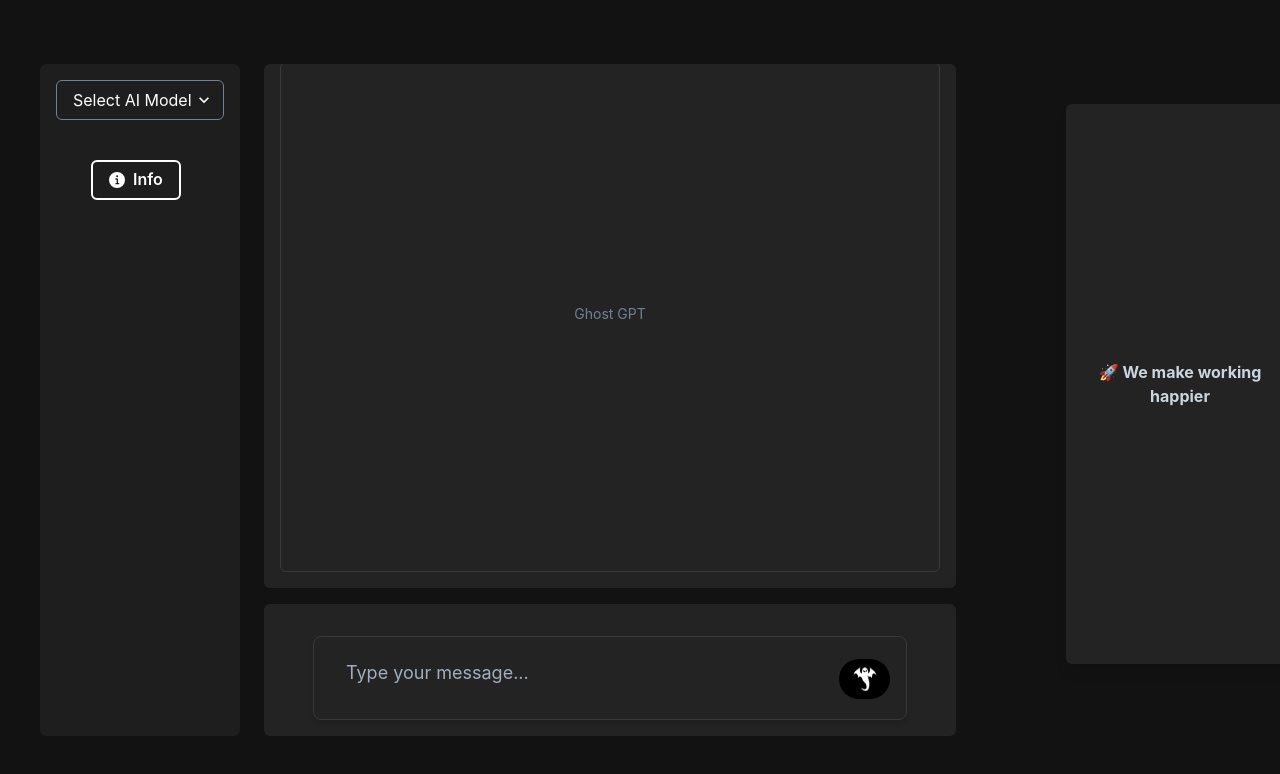
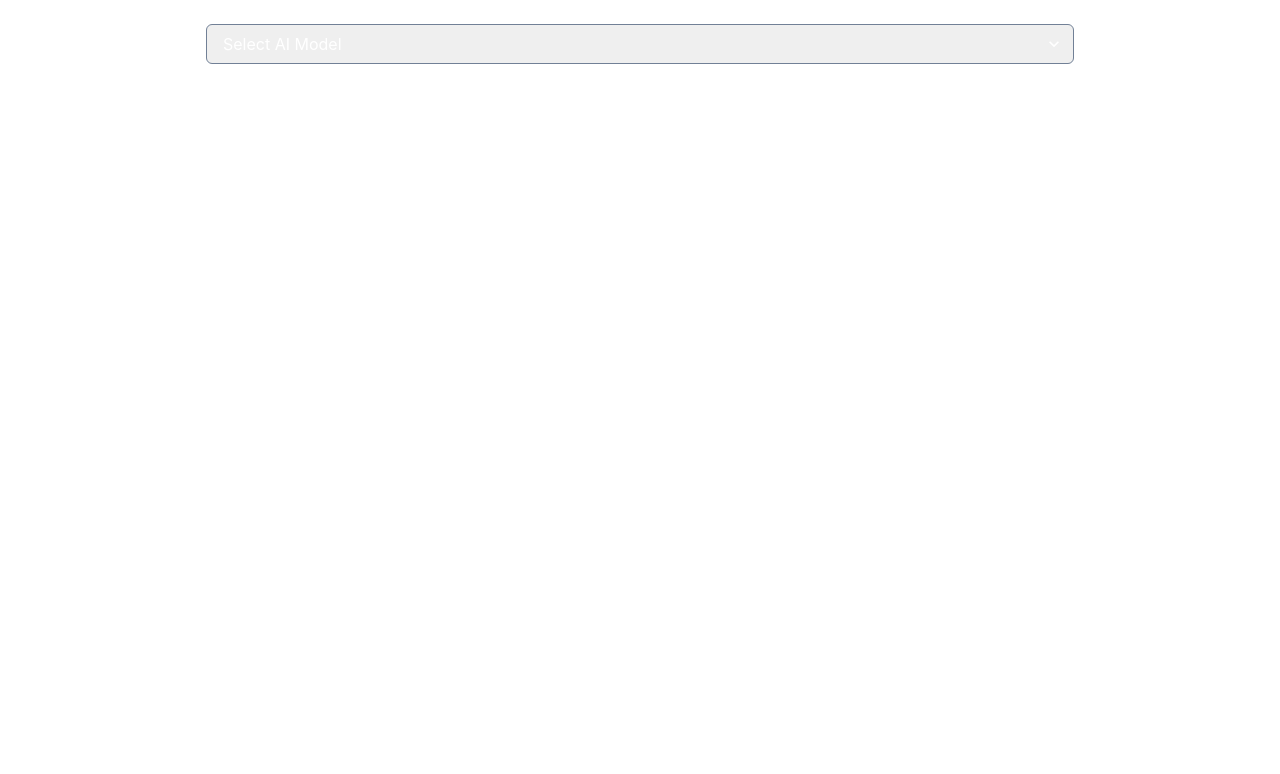
Before and after one commit to deeev2005/Ghost-GPT, a React (Create React App) app: page / in a window 1280 px wide. Shown: the top 774 px of the page. Built offline with nearby package versions, Linux system fonts and the light colour scheme.

Commit message:
url change

```diff
--- a/src/App.js
+++ b/src/App.js
@@ -1,136 +1,168 @@
-import React, { useState, useEffect } from "react";
-import {
-  ChakraProvider,
-  Box,
-  extendTheme,
-  Button,
-  Avatar,
-  Flex,
-} from "@chakra-ui/react";
-import { GoogleLogin } from "@react-oauth/google";
-import { jwtDecode } from "jwt-decode";
+import React, { useState } from "react";
+import { VStack, Button, Select, Text, Box } from "@chakra-ui/react";
+import { CloseIcon } from "@chakra-ui/icons";
 
-import AIModelSelector from "./components/AIModelSelector";
-import ChatHistory from "./components/ChatHistory";
-import PromptBox from "./components/PromptBox";
-import Advertisement from "./components/Advertisement";
-import AIResponseBox from "./components/AIResponseBox";
+const modelMappings = {
+  "TARS": "bytedance-research/ui-tars-72b:free",
+  "DeepSeek:R1": "deepseek/deepseek-r1:free",
+  "DeepHermes": "nousresearch/deephermes-3-mistral-24b-preview:free",
+  "Gemma": "google/gemma-3-27b-it:free",
+  "Llama": "nvidia/llama-3.1-nemotron-70b-instruct:free",
+  "Qwen 3 (235B)": "qwen/qwen3-235b-a22b:free",
+  "Qwen 3 (30B)":"qwen/qwen3-30b-a3b:free",
+  "Qwen 3 (0.6B)":"qwen/qwen3-0.6b-04-28:free",
+  "Mistral 24B": "mistralai/mistral-small-3.1-24b-instruct:free",
+  "Olympric Coder": "open-r1/olympiccoder-32b:free",
+  "ArliAI":"arliai/qwq-32b-arliai-rpr-v1:free",
+  "Microsoft-Phi 4+":"microsoft/phi-4-reasoning-plus:free",
+  "Intern":"opengvlab/internvl3-14b:free",
+  "DeepSeek V2":"deepseek/deepseek-prover-v2:free",
+  "MAI DS R1":"microsoft/mai-ds-r1:free",
+  "Chimera R1T":"tngtech/deepseek-r1t-chimera:free",
+  "GLM Z1 32B":"thudm/glm-z1-32b:free",
+  "GLM 4 32B":"thudm/glm-4-32b:free",
+  "Shisa V2 ":"shisa-ai/shisa-v2-llama3.3-70b:free",
+  "Deepcoder ":"agentica-org/deepcoder-14b-preview:free",
+  "Kimi ":"moonshotai/kimi-vl-a3b-thinking:free",
+  "Llama Maverick":"meta-llama/llama-4-maverick:free",
+  "Llama Scout":"meta-llama/llama-4-scout:free",
+  "Reka Flash 3":"rekaai/reka-flash-3:free",
+  "Mistral Nemo":"mistralai/mistral-nemo:free"
+};
 
-const theme = extendTheme({
-  styles: {
-    global: { body: { bg: "#121212", color: "white", overflow: "hidden" } },
-  },
-  colors: {
-    background: {
-      primary: "#121212",
-      secondary: "#1E1E1E",
-      chatBox: "#232323",
-      accent: "#8AB4F8",
-      border: "#3A3A3A",
-      buttonBg: "#2E2E2E",
-      buttonBorder: "#3A3A3A",
-    },
-  },
-});
+const availableModels = Object.keys(modelMappings);
 
-function App() {
-  const [messages, setMessages] = useState([]);
-  const [user, setUser] = useState(null);
+function AIModelSelector() {
+  const [selectedModels, setSelectedModels] = useState([]);
+  const [activeModel, setActiveModel] = useState(null);
+  const [hoveredModel, setHoveredModel] = useState(null);
+  const [selectedModel, setSelectedModel] = useState("");
 
-  useEffect(() => {
-    const savedUser = localStorage.getItem("user");
-    if (savedUser) {
-      setUser(JSON.parse(savedUser));
+  const handleAddModel = (event) => {
+    const selectedModel = event.target.value;
+    if (selectedModel && !selectedModels.includes(selectedModel)) {
+      setSelectedModels([...selectedModels, selectedModel]);
+      updateActiveModel(selectedModel);
+      setSelectedModel(""); // Reset dropdown selection
     }
-  }, []);
-
-  const handleLoginSuccess = (credentialResponse) => {
-    const decoded = jwtDecode(credentialResponse.credential);
-    console.log("✅ Logged in user:", decoded);
-    setUser(decoded);
-    localStorage.setItem("user", JSON.stringify(decoded));
   };
 
-  const handleLogout = () => {
-    setUser(null);
-    localStorage.removeItem("user");
+  const handleSelectModel = (model) => {
+    updateActiveModel(model);
+  };
+
+  const handleRemoveModel = (model) => {
+    setSelectedModels(selectedModels.filter((m) => m !== model));
+    if (activeModel === model) {
+      setActiveModel(null);
+    }
+  };
+
+  const updateActiveModel = async (model) => {
+    setActiveModel(model);
+    const modelID = modelMappings[model];
+
+    if (modelID) {
+      try {
+        await fetch("https://ghost-gpt.onrender.com/set_model", {
+          method: "POST",
+          headers: { "Content-Type": "application/json" },
+          body: JSON.stringify({ model: modelID }),
+        });
+      } catch (error) {
+        console.error("Error updating model:", error);
+      }
+    }
   };
 
   return (
-    <ChakraProvider theme={theme}>
-      <Box p={4} minH="100vh" overflow="hidden">
-        {/* Login Section */}
-        {!user ? (
-          <Box position="absolute" top="45px" right="48px" zIndex="10">
-            <GoogleLogin
-              onSuccess={handleLoginSuccess}
-              onError={() => console.log("Login Failed")}
+    <Box
+      maxW="900px"  // wider container for zoom out
+      mx="auto"
+      w="100%"
+      px={4}       // more padding inside container
+      py={6}       // vertical padding
+      boxSizing="border-box"
+    >
+      <VStack spacing={4} align="stretch" w="100%">
+        <Select
+          placeholder="Select AI Model"
+          onChange={handleAddModel}
+          value={selectedModel}
+          bg="background.secondary"
+          color="white"
+          borderColor="gray.500"
+          fontSize="md" // bigger font for zoom out
+          _hover={{ borderColor: "white" }}
+          _focus={{ borderColor: "white" }}
+          sx={{
+            option: {
+              background: "black",
+              color: "white",
+              fontSize: "md",
+            },
+          }}
+          boxSizing="border-box"
+          h="40px"  // taller select box for zoom out
+        >
+          {availableModels
+            .filter((model) => !selectedModels.includes(model))
+            .map((model) => (
+              <option key={model} value={model}>
+                {model}
+              </option>
+            ))}
+        </Select>
+
+        {selectedModels.map((model) => (
+          <Button
+            key={model}
+            w="100%"
+            border="1px solid"
+            h="40px"       // taller buttons
+            py={2}         // more padding
+            borderColor={activeModel === model ? "blue.400" : "gray.500"}
+            color="white"
+            variant="outline"
+            fontSize="md"  // bigger font
+            onClick={() => handleSelectModel(model)}
+            _hover={{ background: "blue.400", color: "black" }}
+            boxShadow={activeModel === model ? "0px 0px 10px #8AB4F8" : "none"}
+            position="relative"
+            display="flex"
+            justifyContent="space-between"
+            alignItems="center"
+            onMouseEnter={() => setHoveredModel(model)}
+            onMouseLeave={() => setHoveredModel(null)}
+            boxSizing="border-box"
+          >
+            <Text
+              flex="1"
+              minWidth={0}
+              overflow="hidden"
+              textOverflow="ellipsis"
+              whiteSpace="nowrap"
+              mr={3}
+              userSelect="none"
+            >
+              {model}
+            </Text>
+            <CloseIcon
+              w={4}
+              h={4}
+              color={hoveredModel === model ? "black" : "white"}
+              transition="color 0.2s"
+              cursor="pointer"
+              onClick={(e) => {
+                e.stopPropagation();
+                handleRemoveModel(model);
+              }}
             />
-          </Box>
-        ) : (
-          <Box position="absolute" top="45px" right="48px" zIndex="10">
-            <Avatar name={user.name} src={user.picture} />
-            <Button
-              ml={3}
-              top="5px"
-              onClick={handleLogout}
-              colorScheme="red"
-              variant="outline"
-            >
-              Logout
-            </Button>
-          </Box>
-        )}
-
-        {/* Main Layout using Flex */}
-        <Flex maxW="1200px" mx="auto" h="90vh" pt={12}>
-          {/* Left Sidebar */}
-          <Box
-            w="200px"
-            bg="background.secondary"
-            p={4}
-            borderRadius="md"
-            mr={4}
-            flexShrink={0}
-          >
-            <AIModelSelector />
-            <Box mt={8}>
-              <ChatHistory />
-            </Box>
-          </Box>
-
-          {/* Chat Area */}
-          <Flex direction="column" flex="1" px={2}>
-            <Box
-              flex="1"
-              mb={4}
-              bg="background.chatBox"
-              borderRadius="md"
-              p={4}
-              overflowY="auto"
-            >
-              <AIResponseBox messages={messages} />
-            </Box>
-            <Box bg="background.chatBox" borderRadius="md" p={4}>
-              <PromptBox setMessages={setMessages} user={user} />
-            </Box>
-          </Flex>
-
-          {/* Right Sidebar (Ads) */}
-          <Box
-            w="260px"
-            ml={4}
-            p={4}
-            borderRadius="md"
-            flexShrink={0}
-            bg="transparent"
-          >
-            <Advertisement />
-          </Box>
-        </Flex>
-      </Box>
-    </ChakraProvider>
+          </Button>
+        ))}
+      </VStack>
+    </Box>
   );
 }
 
-export default App;
+export default AIModelSelector;
```
